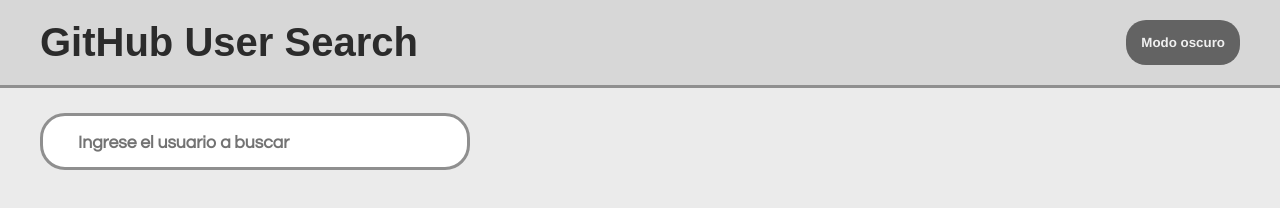
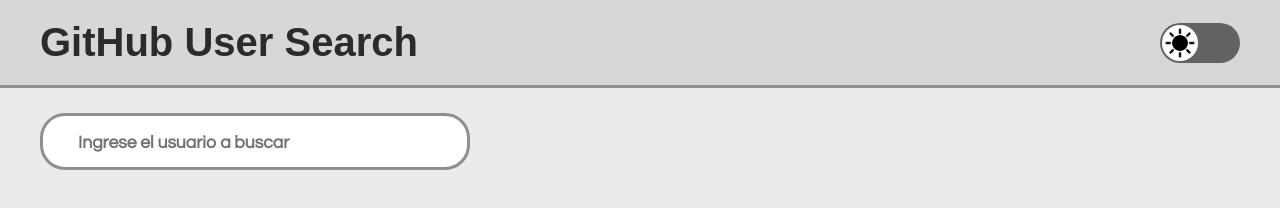
Before and after one commit to Luismonsalver/githubsearch, a plain HTML site: page buscador/index.html in a window 1280 px wide. Drawn offline with Linux system fonts and the light colour scheme.

Commit message:
Botón de modo oscuro mejorado

```diff
--- a/buscador/index.html
+++ b/buscador/index.html
@@ -15,10 +15,12 @@
         <header>
             <h1>GitHub User Search</h1>
 
-            <div>
-                <button id="darkModeButton">
-                    <span id="darkModeButtonLabel">Modo oscuro</span>
-                </button>
+            <div class="darkModeOption">
+                <button id="darkModeButton" class="switchButton">
+                    <span class="switchSlider">
+                        <img id="sliderImage" src="media/lightmode.png" alt="imgSlider">
+                    </span>
+                  </button>
             </div>
         </header>
         <section class="principal">
--- a/buscador/script.js
+++ b/buscador/script.js
@@ -6,6 +6,7 @@
 const darkModeButtonLabel = document.querySelector("#darkModeButtonLabel");
 const placeholderText = input.placeholder;
 const loader = document.querySelector('#loader');
+const sliderImage = document.querySelector('#sliderImage');
 
 let userResults = []
 
@@ -33,7 +34,7 @@
 
   if (systemColorPreference === 'dark') {
     document.body.classList.add('darkMode');
-    darkModeButtonLabel.textContent = "Modo claro";
+    sliderImage.src = "media/darkmode.png";
   } else {
     document.body.classList.remove('darkMode');
   }
--- a/buscador/services/toggleDarkMode.js
+++ b/buscador/services/toggleDarkMode.js
@@ -2,8 +2,8 @@
 function toggleDarkMode() {
     document.body.classList.toggle("darkMode");
     if (document.body.classList.contains("darkMode")) {
-      darkModeButtonLabel.textContent = "Modo claro";
+      sliderImage.src = "media/darkmode.png";
     } else {
-      darkModeButtonLabel.textContent = "Modo oscuro";
+      sliderImage.src = "media/lightmode.png";
     }
   }
--- a/buscador/styles.css
+++ b/buscador/styles.css
@@ -30,11 +30,45 @@
     background-color: #636363;
 }
 
-#darkModeButtonLabel {
-    font-family: "Helvetica";
-    font-weight: bold;
-    color: #f0f0f0;
-}
+.darkModeOption {
+    display: flex;
+    flex-direction: column;
+  }
+
+  .switchButton {
+    position: relative;
+    display: inline-block;
+    width: 80px;
+    height: 40px;
+    background-color: #636363;
+    border-radius: 20px;
+    cursor: pointer;
+    overflow: hidden;
+  }
+
+
+  .switchSlider {
+    position: absolute;
+    top: 2px;
+    left: 2px;
+    width: 36px;
+    height: 36px;
+    background-color: #fff;
+    border-radius: 50%;
+    transition: transform 0.2s ease-in-out;
+  }
+
+  .darkMode .switchButton {
+    background-color: #333;
+  }
+
+  .darkMode .switchButton .switchSlider {
+    transform: translateX(40px);
+  }
+
+  .switchSlider img {
+    width: 100%;
+  }
 
 .principal {
     margin-top: 25px;
```
Also changed, not shown: buscador/media/darkmode.png (added), buscador/media/lightmode.png (added).
